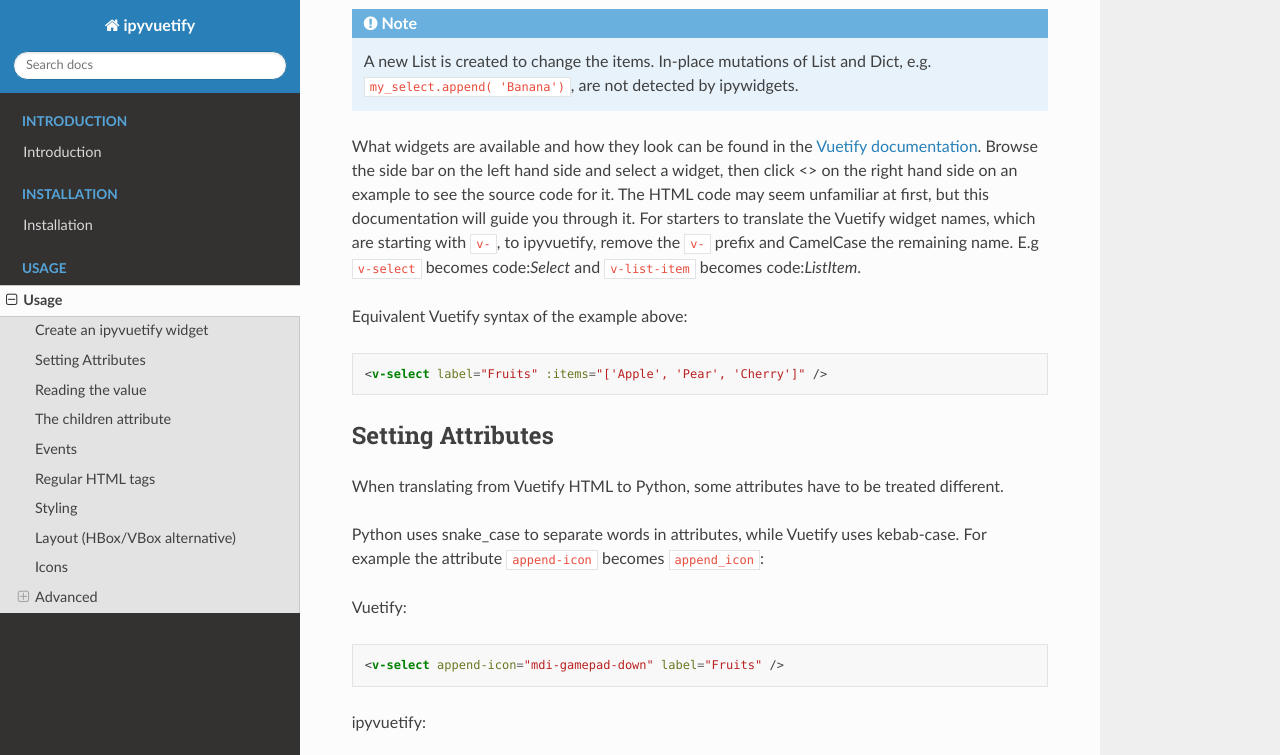
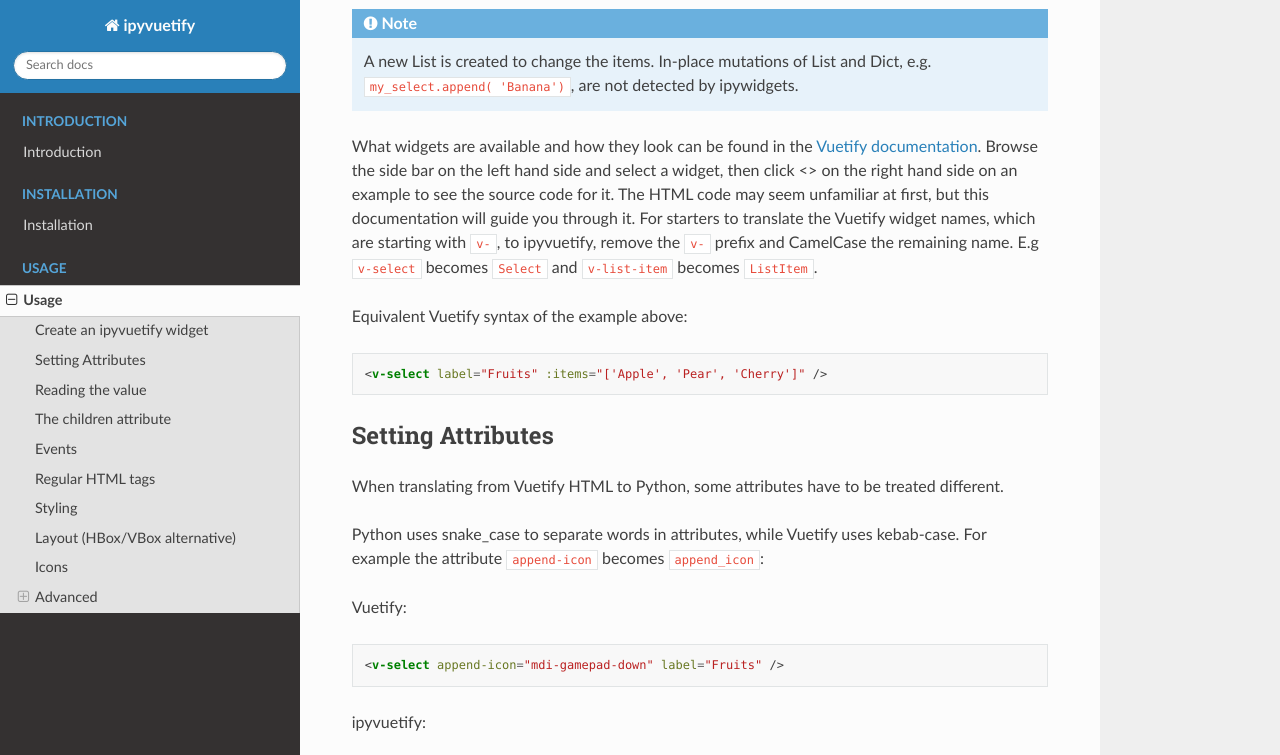
Before and after one commit to widgetti/ipyvuetify, a Sphinx documentation site: the page built from docs/usage.rst, in a window 1280 px wide and 900 px high, scrolled down 590 px, cut to the strip 0-755 px from the top of the window. Built offline with Sphinx 7.4.7 and the Read the Docs theme 2.0.0, drawn with Linux system fonts in a browser that asks for light colours.

Commit message:
docs: fix typo

```diff
--- a/docs/usage.rst
+++ b/docs/usage.rst
@@ -34,7 +34,7 @@
 select a widget, then click <> on the right hand side on an example to see the source code for it. The HTML code may
 seem unfamiliar at first, but this documentation will guide you through it. For starters to translate the Vuetify widget
 names, which are starting with :code:`v-`, to ipyvuetify, remove the :code:`v-` prefix and CamelCase the remaining
-name. E.g :code:`v-select` becomes code:`Select` and :code:`v-list-item` becomes code:`ListItem`.
+name. E.g :code:`v-select` becomes :code:`Select` and :code:`v-list-item` becomes :code:`ListItem`.
 
 Equivalent Vuetify syntax of the example above:
 
```
